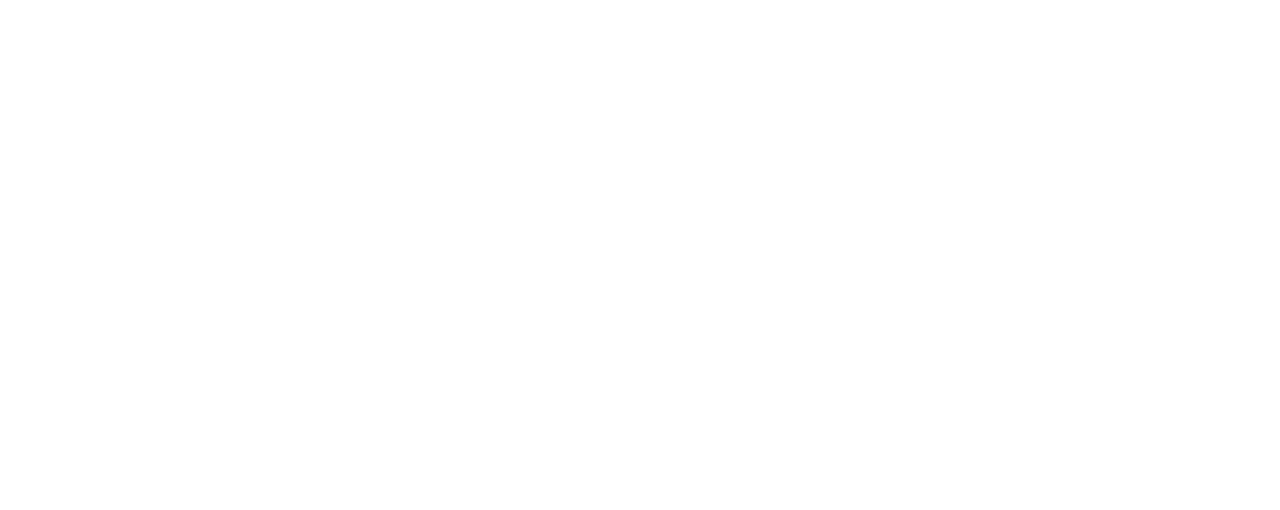
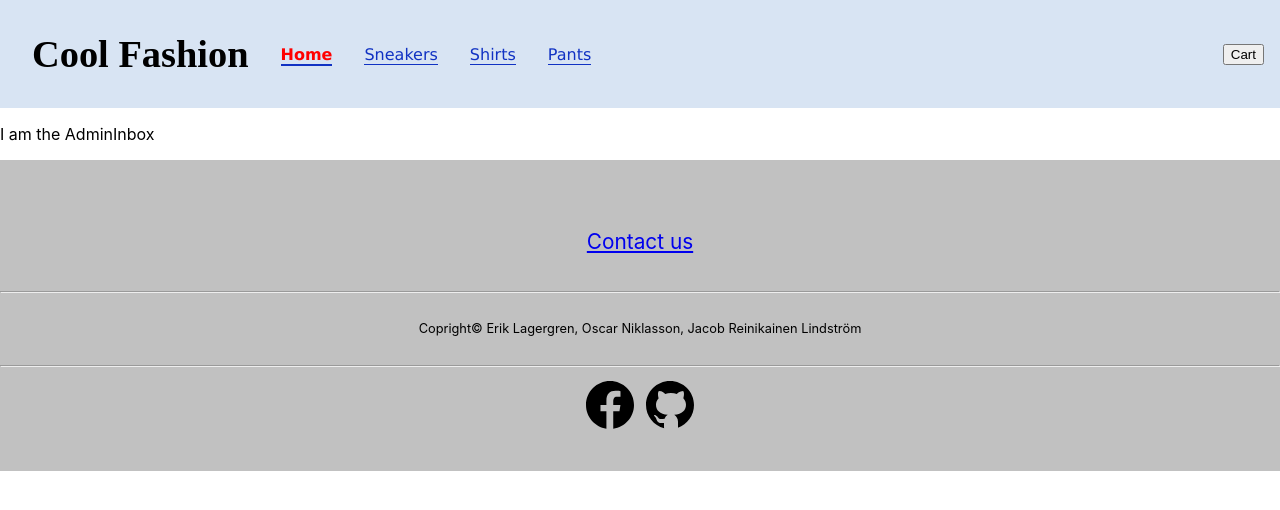
Before and after one commit to ErikLager/Agilt2.0, a React (Create React App) app in the folder agile2.0app/: page /admin/inbox in a window 1280 px wide. Before the commit this address had no page. Shown: the top 510 px of the page. Built offline with nearby package versions, Linux system fonts and the light colour scheme; a web font is replaced by a local one.

Commit message:
Create AdminInbox component
Not really any content, just component

```diff
--- a/agile2.0app/src/App.js
+++ b/agile2.0app/src/App.js
@@ -5,6 +5,7 @@ import Homepage from './views/Homepage/Homepage'
 import Shop from './views/Shop'
 import Contactus from './views/Contactus'
 import AdminProductList from './views/AdminProductList';
+import AdminInbox from './views/AdminInbox/AdminInbox'
 
 function App() {
   return (
@@ -15,6 +16,7 @@ function App() {
           <Route path='sneakers' element={<Shop />} />
           <Route path='contact' element={<Contactus />} />
           <Route path='admin' element={<AdminProductList />} />
+          <Route path='admin/inbox' element={<AdminInbox />} />
         </Route>
       </Routes>
     </BrowserRouter>
--- /dev/null
+++ b/agile2.0app/src/views/AdminInbox/AdminInbox.jsx
@@ -0,0 +1,9 @@
+import styles from './AdminInbox.module.css'
+
+const AdminInbox = () => {
+	return (
+		<p>I am the AdminInbox</p>
+	)
+}
+
+export default AdminInbox
```
Also changed, not shown: agile2.0app/src/views/AdminInbox/AdminInbox.module.css (added).
